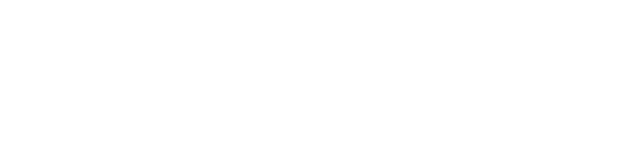
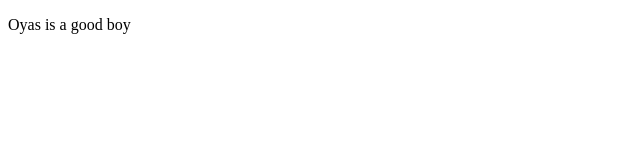
Before and after one commit to oyakhilomee/Tribute-Page-Project, a plain HTML site: page index.html in a window 1280 px wide. Shown: the whole page, without its empty margins (0-640 px from the left). Drawn offline with Linux system fonts and the light colour scheme.

Commit message:
added a p tag

```diff
--- a/index.html
+++ b/index.html
@@ -7,7 +7,7 @@
     <title>Tribute Page Project</title>
 </head>
 <body>
-
+    <p>Oyas is a good boy</p>
 
 </body>
 </html>
```
